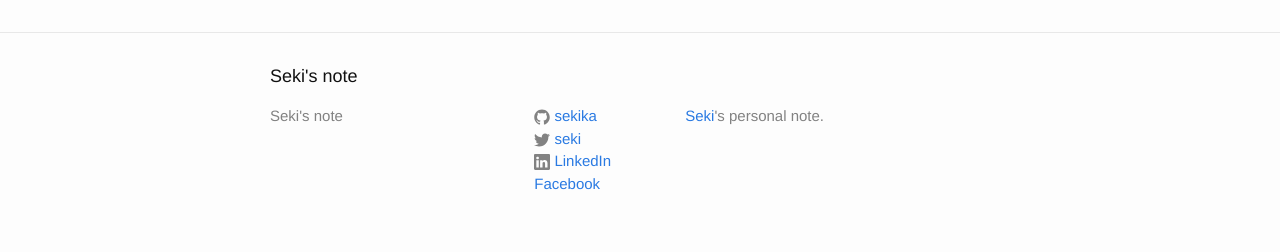
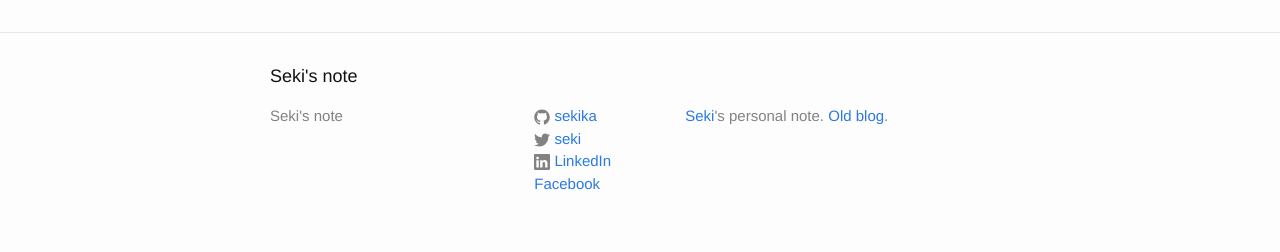
Before and after one commit to sekika/sekika.github.io, a Jekyll site: the page built from _posts/2015-10-09-welcome-to-jekyll.markdown, in a window 1280 px wide. Shown: the part 744-996 px from the top of the page. Built offline with Jekyll 4.4.1, drawn with Linux system fonts in a browser that asks for light colours.

Commit message:
Old blog

```diff
--- a/_config.yml
+++ b/_config.yml
@@ -3,6 +3,7 @@ title: Seki's note
 # email: your-email@domain.com
 description: > # this means to ignore newlines until "baseurl:"
   <a href="http://goo.gl/cfy0gV">Seki</a>'s personal note.
+  <a href="http://seki.sblo.jp/">Old blog</a>.
 baseurl: "" # the subpath of your site, e.g. /blog/
 url: "http://sekika.github.io" # the base hostname & protocol for your site
 twitter_username: seki
```
